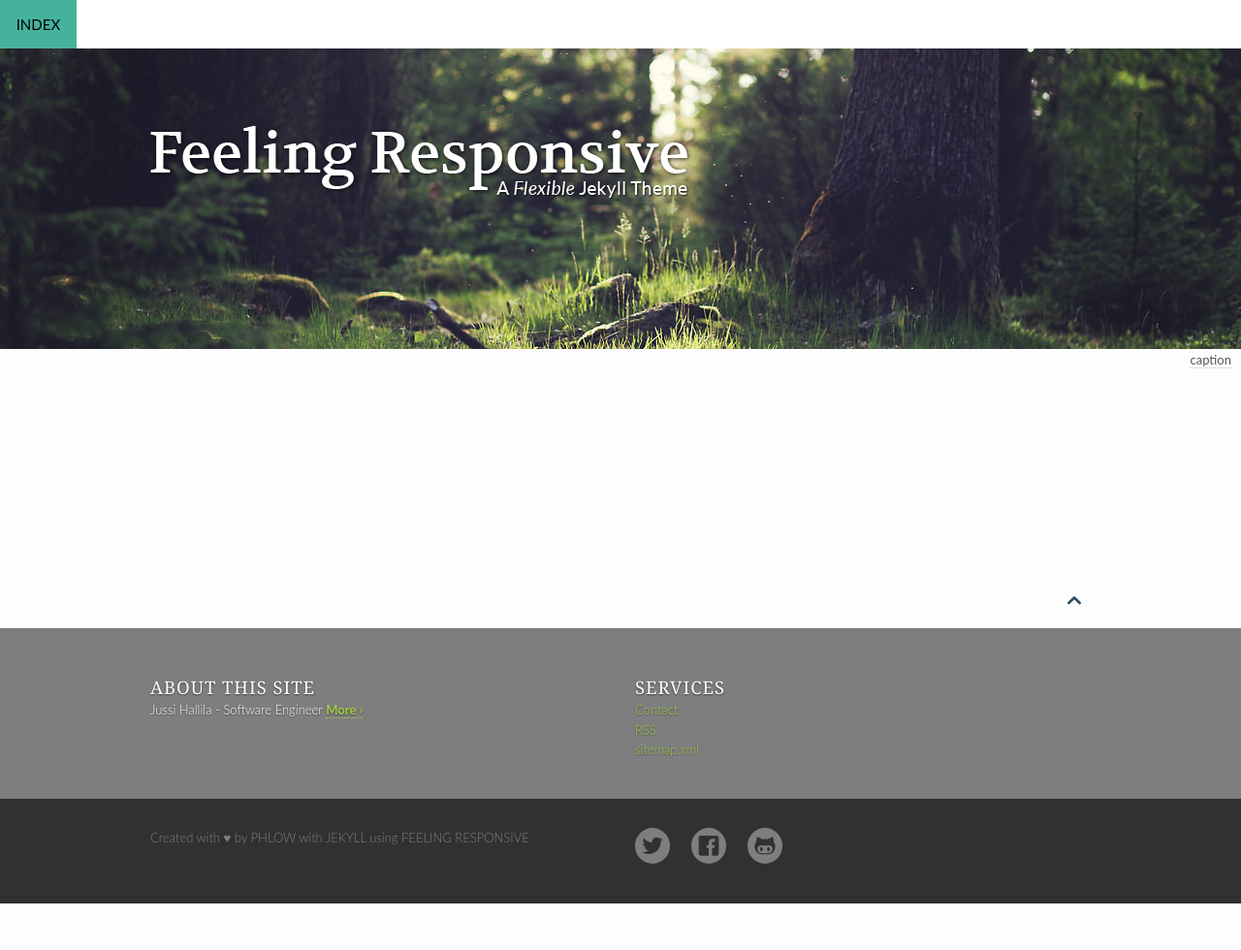
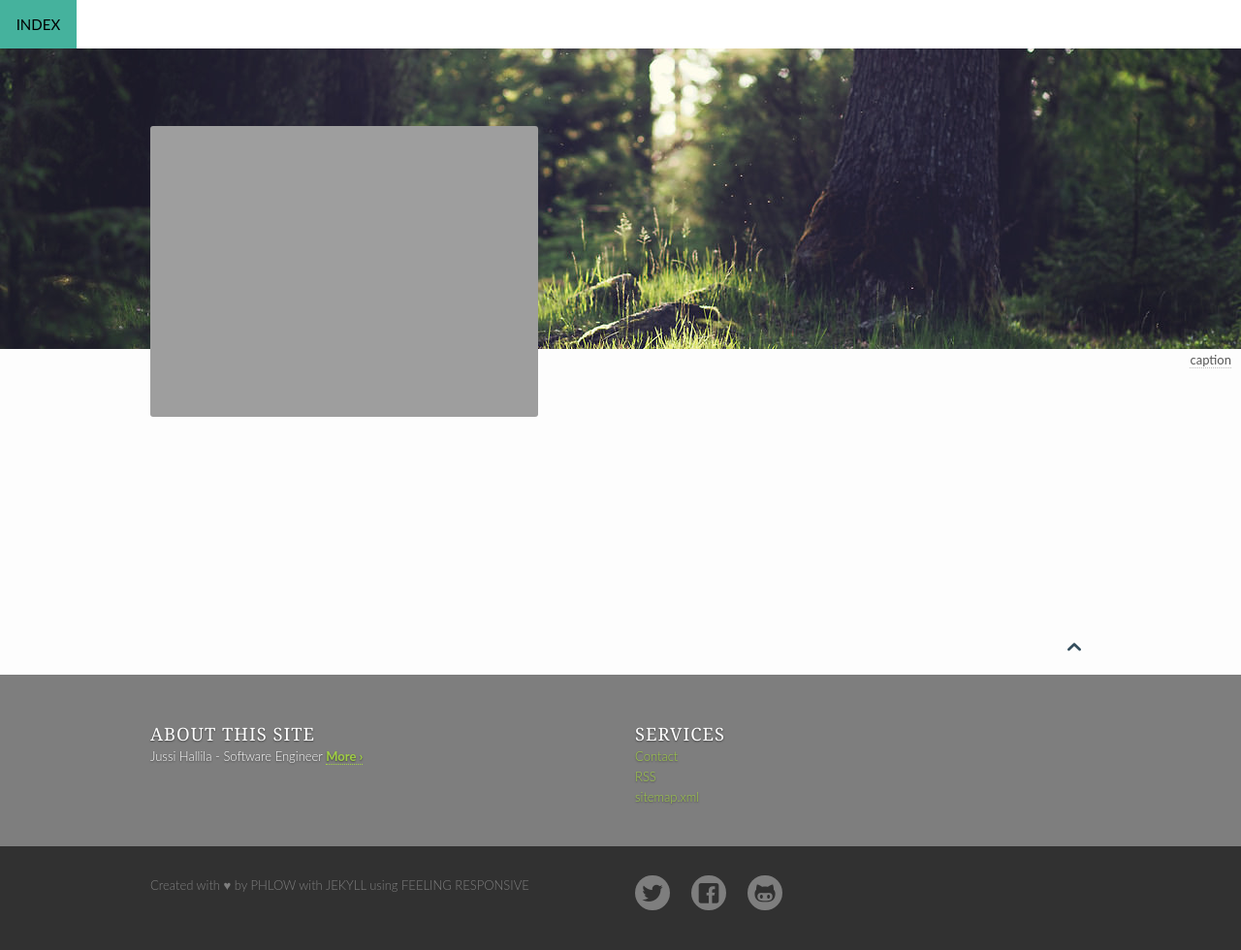
Before and after one commit to Xantier/xantier.github.io, a Jekyll site: the page built from index.md, in a window 1280 px wide. Shown: the whole page at 97% size. Built offline with Jekyll 4.4.1, drawn with Linux system fonts in a browser that asks for light colours; before the commit the page ends 932 px from its top, so only the background shows below that.

Commit message:
initial Jekyll

```diff
--- a/_config.yml
+++ b/_config.yml
@@ -38,7 +38,7 @@
 
 
 # Logo size is 600x80 pixels
-logo: "logo.png"
+logo: ""
 
 
 # Paginates all X entries
```
